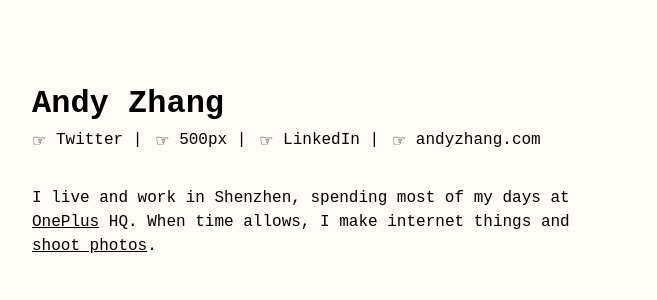
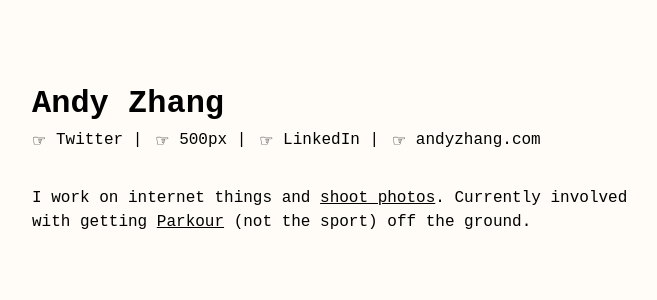
Before and after one commit to yesokay/yesokay.github.io, a Jekyll site: the page built from index.html, in a window 1280 px wide. Shown: the top 300 px of the page, without its empty margins (64-721 px from the left). Built offline with Jekyll 4.4.1, drawn with Linux system fonts in a browser that asks for light colours.

Commit message:
Updated intro for Q2 2016

```diff
--- a/_config.yml
+++ b/_config.yml
@@ -1,13 +1,13 @@
 # Site settings
 title: Andy Zhang
-description: I'll make sure to come up with something more descriptive to put here in 2009.
+description: I'll make sure to come up with something more descriptive to put here in 2017.
 url: "http://andy.zhang.me"
 baseurl: ""
-intro: I live and work in Shenzhen, spending most of my days at <a href="https://oneplus.net/">OnePlus</a> HQ. When time allows, I make internet things and <a href="http://andyzhang.com/">shoot photos</a>.
 twitter_url: "https://twitter.com/yesokayawesome"
 linkedin_url: "https://www.linkedin.com/in/andyzhang"
 500px_url: "https://500px.com/a-z"
 photos_url: "http://andyzhang.com"
+intro: I work on internet things and <a href="https://500px.com/a-z">shoot photos</a>. Currently involved with getting <a href="#">Parkour</a> (not the sport) off the ground.
 
 # Build settings
 permalink: pretty
```
